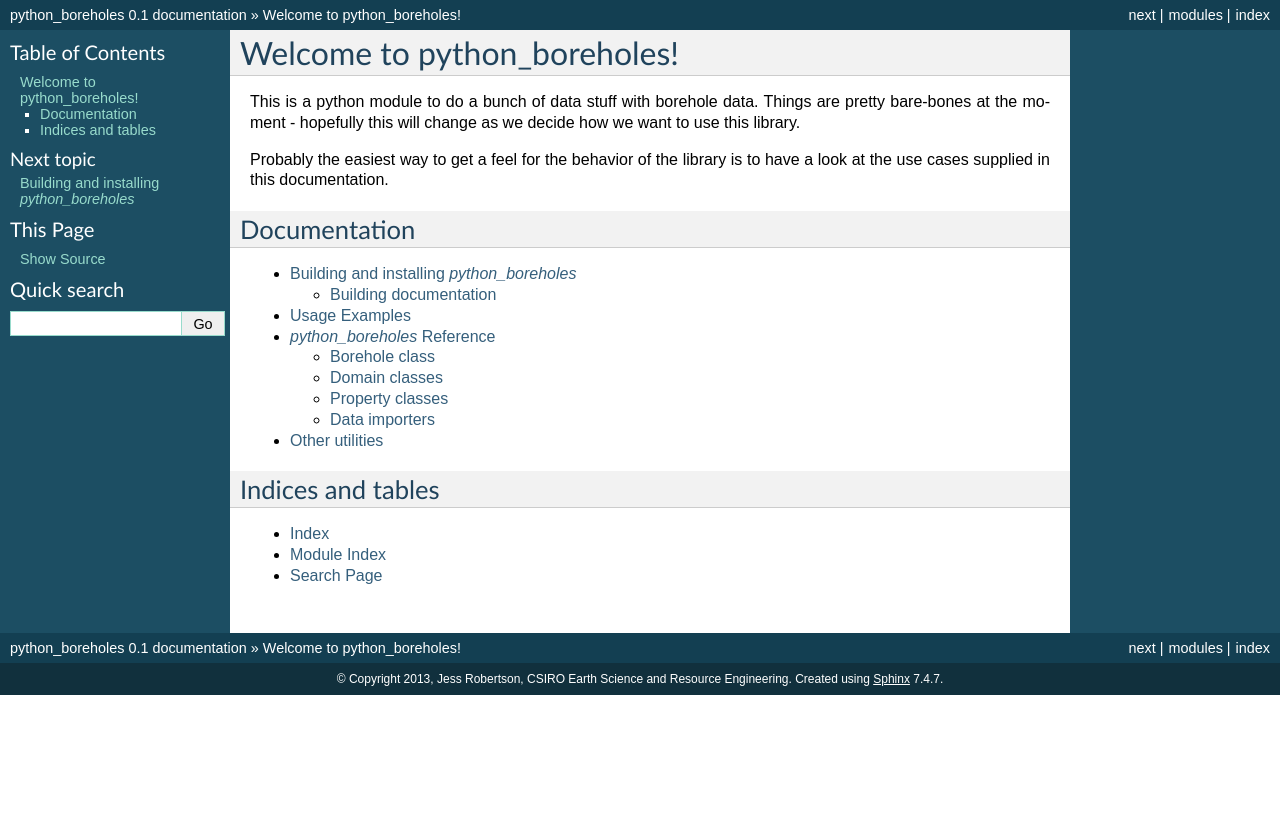
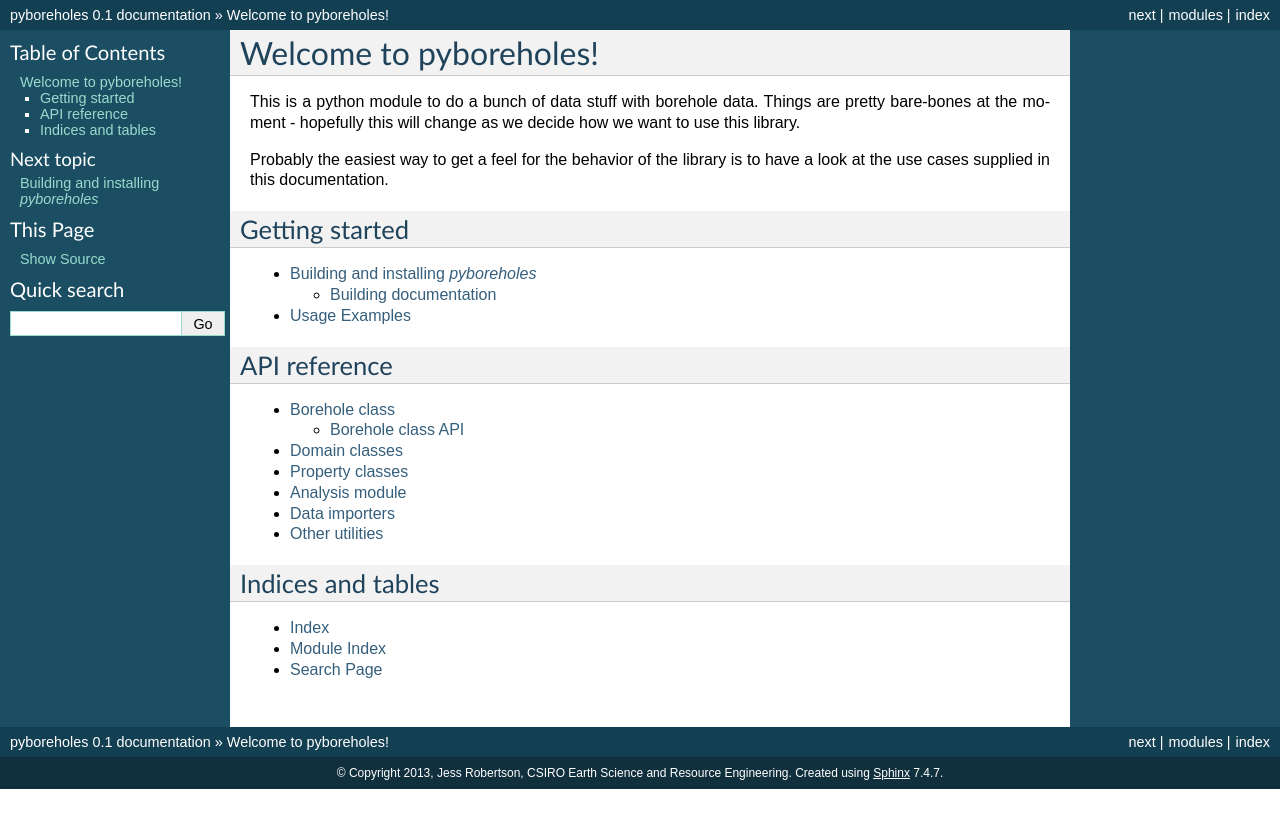
Before and after one commit to pysiss/pysiss, a Sphinx documentation site: the page built from docs/index.rst, in a window 1280 px wide. Shown: the top 828 px of the page. Built offline with Sphinx 7.4.7, drawn with Linux system fonts in a browser that asks for light colours.

Commit message:
Updating documentation structure
Changing documentation to sit better with current code structure.

```diff
--- /dev/null
+++ b/docs/analysis.rst
@@ -0,0 +1,7 @@
+.. _analysis:
+
+.. _base_namespace:
+.. py:module:: pyboreholes
+
+Analysis module
+===============
--- a/docs/api.rst
+++ /dev/null
@@ -1,47 +0,0 @@
-.. _api:
-
-`python_boreholes` Reference
-****************************
-
-.. _base_namespace:
-.. py:module:: python_boreholes
-
-This is a general reference for the `python_boreholes` API. For examples of how to use it, see the examples page.
-
-Borehole class
-==============
-
-.. autoclass:: python_boreholes.Borehole
-    :members:
-    :undoc-members:
-
-Domain classes
-==============
-
-.. autoclass:: python_boreholes.domains.Domain
-    :members:
-
-.. autoclass:: python_boreholes.domains.IntervalDomain
-    :members:
-
-.. autoclass:: python_boreholes.domains.SamplingDomain
-    :members:
-
-.. autoclass:: python_boreholes.wavelets.WaveletDomain
-    :members:
-
-Property classes
-================
-
-.. autoclass:: python_boreholes.domains.PropertyType
-    :members:
-
-.. autoclass:: python_boreholes.domains.Property
-    :members:
-
-Data importers
-==============
-
-.. automodule:: python_boreholes.importers
-    :members:
-    :undoc-members:
--- a/docs/conf.py
+++ b/docs/conf.py
@@ -18,7 +18,7 @@ import sys, os
 # documentation root, use os.path.abspath to make it absolute, like shown here.
 #sys.path.insert(0, os.path.abspath('.'))
 sys.path.append(os.path.abspath('sphinxext'))
-sys.path.append(os.path.abspath('../python_boreholes'))
+sys.path.append(os.path.abspath('../pyboreholes'))
 
 # -- General configuration -----------------------------------------------------
 
@@ -50,7 +50,7 @@ source_suffix = '.rst'
 master_doc = 'index'
 
 # General information about the project.
-project = u'python_boreholes'
+project = u'pyboreholes'
 copyright = u'2013, Jess Robertson, CSIRO Earth Science and Resource Engineering'
 
 # The version info for the project you're documenting, acts as replacement for
@@ -174,7 +174,7 @@ html_static_path = ['.static']
 #html_file_suffix = None
 
 # Output file base name for HTML help builder.
-htmlhelp_basename = 'python_boreholes_doc'
+htmlhelp_basename = 'pyboreholes_doc'
 
 
 # -- Options for LaTeX output --------------------------------------------------
@@ -193,7 +193,7 @@ latex_elements = {
 # Grouping the document tree into LaTeX files. List of tuples
 # (source start file, target name, title, author, documentclass [howto/manual]).
 latex_documents = [
-  ('index', 'python_boreholes.tex', u'cWavelets Documentation',
+  ('index', 'pyboreholes.tex', u'cWavelets Documentation',
    u'Jess Robertson', 'manual'),
 ]
 
--- a/docs/examples.rst
+++ b/docs/examples.rst
@@ -3,4 +3,4 @@
 Usage Examples
 **************
 
-Simple example use cases for `python_boreholes` library. The code for these examples is given in the :file:`../examples/` folder.
+Simple example use cases for `pyboreholes` library. The code for these examples is given in the :file:`../examples/` folder.
--- a/docs/index.rst
+++ b/docs/index.rst
@@ -1,26 +1,37 @@
-.. python_boreholes documentation master file, created by
+.. pyboreholes documentation master file, created by
    sphinx-quickstart on Fri Oct 19 11:34:51 2012.
    You can adapt this file completely to your liking, but it should at least
    contain the root `toctree` directive.
 
 .. _intro:
 
-Welcome to python_boreholes!
+Welcome to pyboreholes!
 ****************************
 
 This is a python module to do a bunch of data stuff with borehole data. Things are pretty bare-bones at the moment - hopefully this will change as we decide how we want to use this library.
 
 Probably the easiest way to get a feel for the behavior of the library is to have a look at the use cases supplied in this documentation.
 
-Documentation
--------------
+Getting started
+---------------
 
 .. toctree::
    :maxdepth: 2
 
    building
    examples
-   api
+
+API reference
+-------------
+
+.. toctree::
+   :maxdepth: 2
+
+   boreholes
+   domains
+   properties
+   analysis
+   importers
    utilities
 
 
--- a/docs/utilities.rst
+++ b/docs/utilities.rst
@@ -5,11 +5,8 @@ Other utilities
 
 Some other useful functions which don't really fit anywhere else. Most of these are helper functions used to implement the methods of the CWTransform class, so you shouldn't need to call them explicitly
 
-.. automodule:: python_boreholes.utilities
+.. automodule:: pyboreholes.utilities
     :members:
 
-.. automodule:: python_boreholes.plotting
+.. automodule:: pyboreholes.plotting
     :members:
-
-.. automodule:: python_boreholes.metrics
-    :members:
```
Also changed, not shown: docs/boreholes.rst (added, +18 -0 lines), docs/building.rst (+7 -5 lines), docs/domains.rst (added, +19 -0 lines), docs/importers.rst (added, +8 -0 lines), docs/properties.rst (added, +13 -0 lines).
